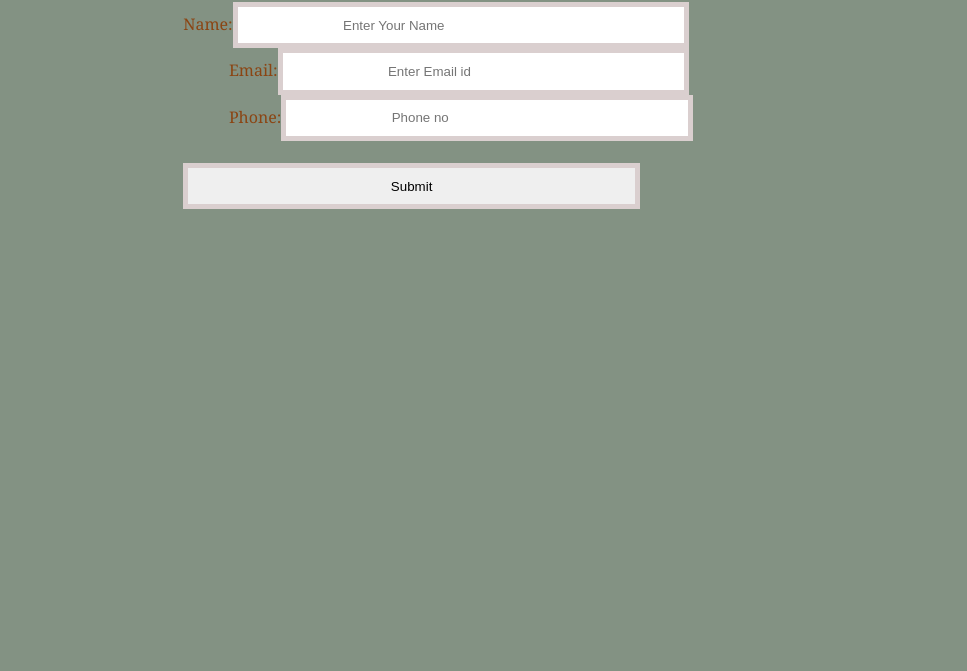
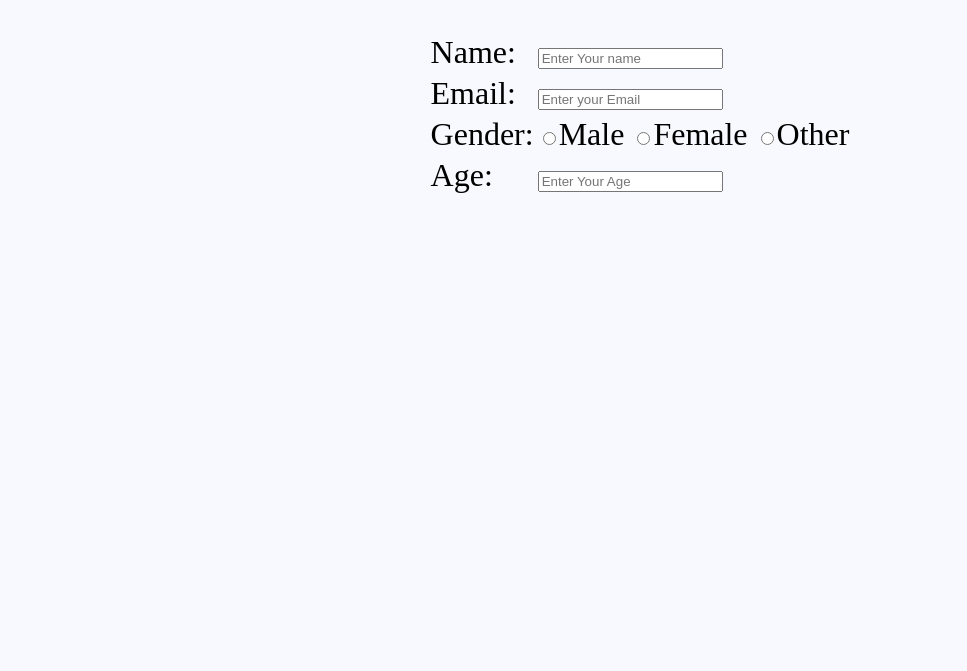
Before and after one commit to Shubham200020/project1, a plain HTML site: page sigh.html in a window 1280 px wide. Shown: the part 129-800 px from the top of the page, without its empty margins (0-967 px from the left). Drawn offline with Linux system fonts and the light colour scheme.

Commit message:
Add files via upload

```diff
--- /dev/null
+++ b/ds.css
@@ -0,0 +1,19 @@
+body{
+    background-color:ghostwhite;
+    margin: 0%;
+    padding: 0%;
+
+
+}
+h1{
+    text-align: center;
+    font-size: 4pc;
+    color:brown;
+}
+form{
+    display: flex;
+    flex-direction: column;
+    align-items: center;
+    justify-content:center ;
+    font-size: 2pc;
+}
--- a/sigh.html
+++ b/sigh.html
@@ -1,82 +1,59 @@
-<title>log.in</title>
-<link rel="icon"href="sym.jpg"
-<header>
+<!DOCTYPE html>
+<html lang="en">
+<head>
+    <meta charset="UTF-8">
+    <meta http-equiv="X-UA-Compatible" content="IE=edge">
+    <meta name="viewport" content="width=device-width, initial-scale=1.0">
+    <title>Sigh In Art Roke</title>
+</head>
+<body>
+    <h1>Sigh In Art ROKEZ</h1>
+    <link rel="stylesheet" href="ds.css">
+    <form>
+        <table>
+     <tr>
+         <label for="nam1">
+         <td>Name:</td>
+         <td>
+           <input type="text" name="name1" id="nam1" placeholder="Enter Your name">
+         </td>
+        </label>
+     </tr>
+     <tr>
 
-<style>
-    body{
-        font-family:Georgia, serif ;
-        font-size: 4pxl;
-        background-color: rgb(131, 146, 131);
+         <td>
+             Email:
+         </td>
+         <td> <input type="email" name="eml1" id="emm" placeholder="Enter your Email"> </td>
 
-    }
-    sd{
-        text-align: center;
-    }
-    .sk{
-        width: 480pxl;
-        color:saddlebrown;
-        max-width: 90%;
-        margin:0 auto ;
-        text-size-adjust: 55pxl;
-    }
-    .sk label{
-        display: block;
-        margin: 5em 7em;
-        padding:0em 0em;
-        border: saddlebrown;
-    }
-    .sk label input{
-        font-size: 80pxl;
-        padding: 0.8em 7.9em;
-        margin: auto;
-        width: 50%;
-        border: 5px solid rgb(218, 207, 207);
-    }
-    .formerror{
-        color: #ff0000;
-        background-color: rgb(131, 146, 131);
-        block-size: auto;
-        border:black;
+     </tr>
+     <tr>
+         <td>
+             Gender:
+         </td>
 
-    }
+         <td>
+             <label for="Male1">
+
+             <input type="radio" name="Gender" id="Male1" value="Male">Male
+            </label>
+            <label for="Female1">
+             <input type="radio" name="Gender" id="Female1" value="Female">Female
+            </label>
+            <label for="oth">
+             <input type="radio" name="Gender" id="oth">Other
+            </label>
+         </td>
 
 
-</style>
-<h1><col>ArT RoKEz</h1>
-<form action="D:\programs in window\log.php" name="myForm" onsubmit="return validateForm() "method="post">
-    <div class="sk" id="name">
-        <label >
-        Name:<input type="text" size="30" name="name" placeholder="Enter Your Name" >
-        <span class="formerror"></span>
-
-     <br>
-
-     <div class="sk">
-            Email:<input type="email" name="myEmil" placeholder="Enter Email id"  >
-            <span class="formerror"></span><br></div>
-
-            <div class="sk">
-            Phone:<input type="phone" name="fphone" placeholder="Phone no">
-        </div>
-
-       <br> <div class="but"><input type="submit"name="submit"></div>
-    </label>
-
-    <script>
-        function seterror(id,error)
-        {
-
-        }
-        function validateForm()
-        {
-            var namel=document.forms['myForm']["fname"].value;
-            console.log(namel);
-            return false;
-        }
-
-   </script>
-
-    </header>
-
-
-</form>
+     </tr>
+     <tr>
+         <Td>Age:</Td>
+         <td>
+             <input type="number" name="ph1" id="ph" placeholder="Enter Your Age">
+         </td>
+     </tr>
+    </table>
+    </form>
+</body>
+</html>
```
